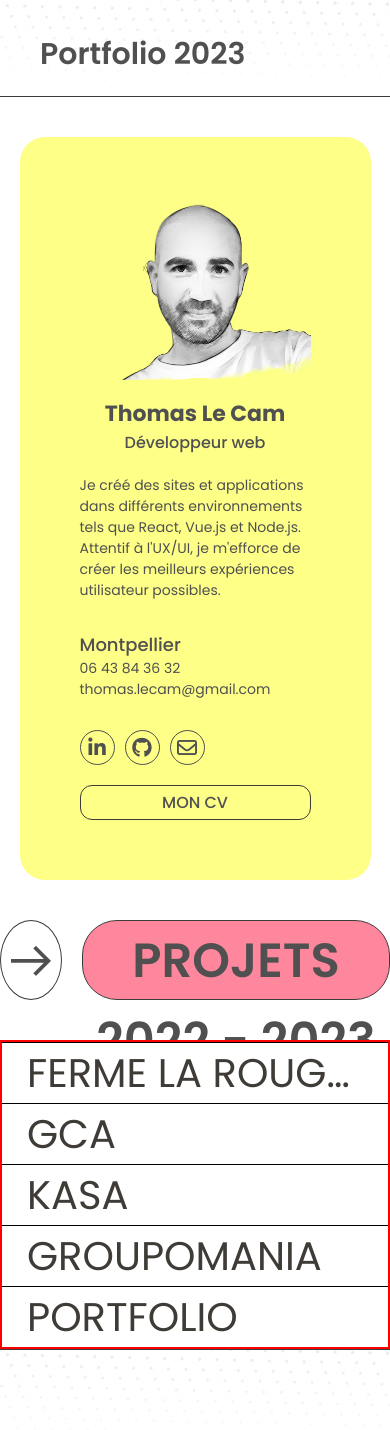
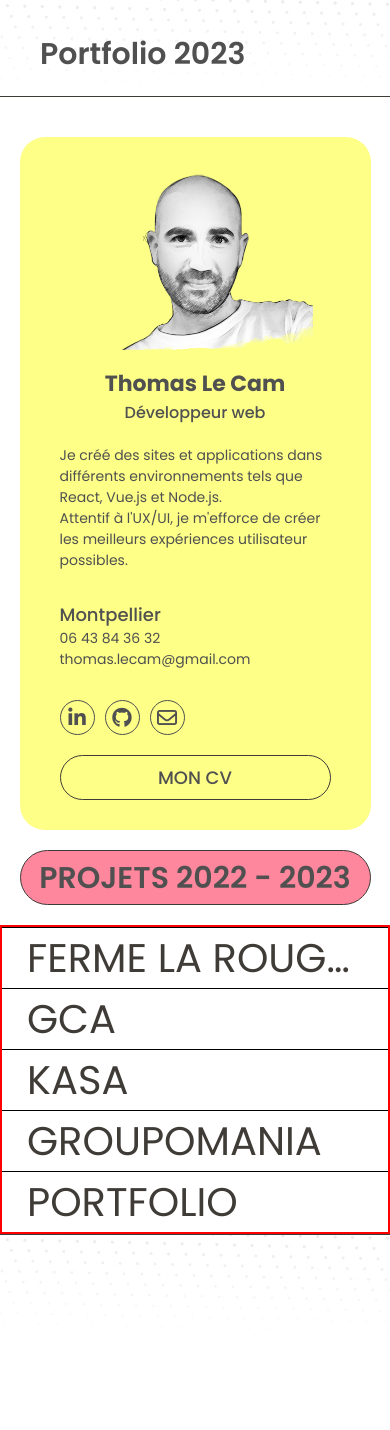
Before and after one commit to ThomasdevLC/portfolio_07_2023, a React (Create React App) app: page / in a window 390 px wide. Shown: the top 1430 px of the page. After the commit the page ends 1344 px from the top, so only its background shows below. Built offline with nearby package versions, Linux system fonts and the light colour scheme.

Commit message:
intro +title full responsive

```diff
--- a/src/assets/styles/components/_MyIntro.scss
+++ b/src/assets/styles/components/_MyIntro.scss
@@ -24,7 +24,7 @@
     margin: auto;
     width: 90%;
     height: auto;
-    padding: 60px;
+    padding: 30px 40px;
   }
   &__pic {
     margin: auto;
@@ -98,12 +98,13 @@
 
   &__cv {
     display: none;
+    font-size: 18px;
     font-weight: 500;
     text-align: center;
     margin-top: 20px;
-    padding: 4px 0;
+    padding: 8px 0;
     border: 1px solid var(--gray-3);
-    border-radius: 12px;
+    border-radius: 30px;
     &:hover {
       cursor: pointer;
       background-color: var(--gray-2);
--- a/src/assets/styles/components/_WorksTitle.scss
+++ b/src/assets/styles/components/_WorksTitle.scss
@@ -14,14 +14,19 @@
     width: 70%;
     margin: 20px auto;
   }
+
+  @include mixin.xs {
+    width: 90%;
+    margin: 20px auto;
+  }
   &__ellipse {
     height: 80px;
     width: 80px;
     border-radius: 50%;
     border: 1px solid var(--gray-3);
 
-    @include mixin.sm {
-      height: 55px;
+    @include mixin.sm-lt {
+      display: none;
     }
     &__arrow {
       display: flex;
@@ -29,11 +34,6 @@
       justify-content: center;
       line-height: 80px;
       font-size: 60px;
-
-      @include mixin.sm {
-        line-height: 52px;
-        font-size: 30px;
-      }
     }
   }
   &__container {
@@ -44,6 +44,10 @@
     background-color: #ff879d;
 
     @include mixin.sm {
+      height: 60px;
+    }
+
+    @include mixin.xs {
       height: 55px;
     }
 
@@ -53,8 +57,13 @@
       line-height: 80px;
       text-align: center;
       @include mixin.sm {
-        font-size: 27px;
-        line-height: 58px;
+        font-size: 30px;
+        line-height: 60px;
+      }
+
+      @include mixin.xs {
+        font-size: 30px;
+        line-height: 55px;
       }
     }
   }
```
